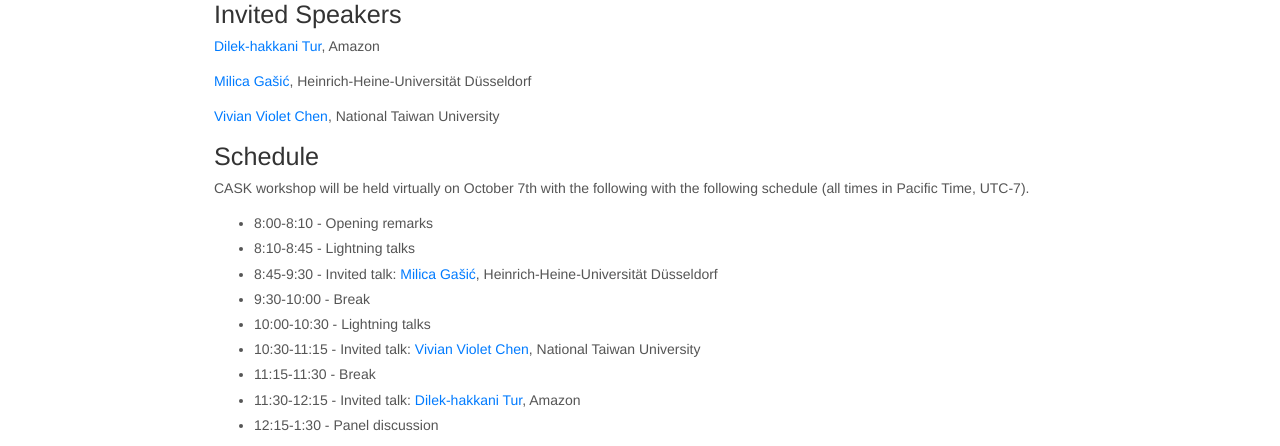
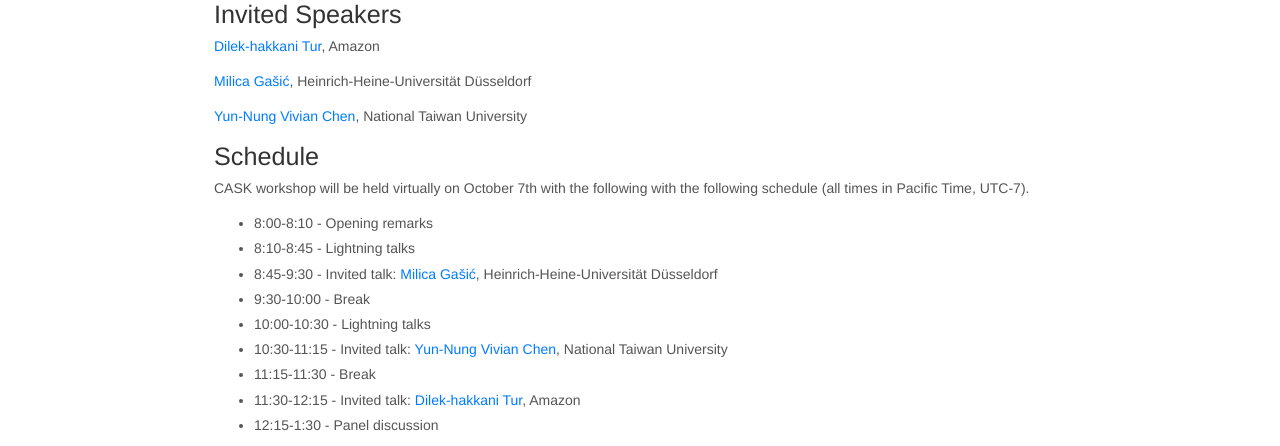
Before and after one commit to cask-workshop/cask-workshop.github.io, a Jekyll site: the page built from index.md, in a window 1280 px wide and 900 px high, scrolled down 1248 px. Shown: the part 199-645 px from the top of the window. Built offline with Jekyll 4.4.1, drawn with Linux system fonts in a browser that asks for light colours; nearby versions of some CDN libraries.

Commit message:
fix vivian's name

```diff
--- a/index.md
+++ b/index.md
@@ -66,7 +66,7 @@ If you require further assistance in participating in the workshop, please let u
 
 [Milica Gašić](https://www.cs.hhu.de/en/research-groups/dialog-systems-and-machine-learning/our-team/team/cv-gasic), Heinrich-Heine-Universität Düsseldorf
 
-[Vivian Violet Chen](https://www.csie.ntu.edu.tw/~yvchen/), National Taiwan University
+[Yun-Nung Vivian Chen](https://www.csie.ntu.edu.tw/~yvchen/), National Taiwan University
 
 ## Schedule
 
@@ -79,7 +79,7 @@ CASK workshop will be held virtually on October 7th with the following with the
 <li>8:45-9:30 - Invited talk: <a href="https://www.cs.hhu.de/en/research-groups/dialog-systems-and-machine-learning/our-team/team/cv-gasic">Milica Gašić</a>, Heinrich-Heine-Universität Düsseldorf</li>
 <li>9:30-10:00 - Break</li>
 <li>10:00-10:30 - Lightning talks</li>
-<li>10:30-11:15 - Invited talk: <a href="https://www.csie.ntu.edu.tw/~yvchen/">Vivian Violet Chen</a>, National Taiwan University</li>
+<li>10:30-11:15 - Invited talk: <a href="https://www.csie.ntu.edu.tw/~yvchen/">Yun-Nung Vivian Chen</a>, National Taiwan University</li>
 <li>11:15-11:30 - Break</li>
 <li>11:30-12:15 - Invited talk: <a href="https://www.linkedin.com/in/dilek-hakkani-tur-9517543/">Dilek-hakkani Tur</a>, Amazon</li>
 <li>12:15-1:30 - Panel discussion</li>
```
